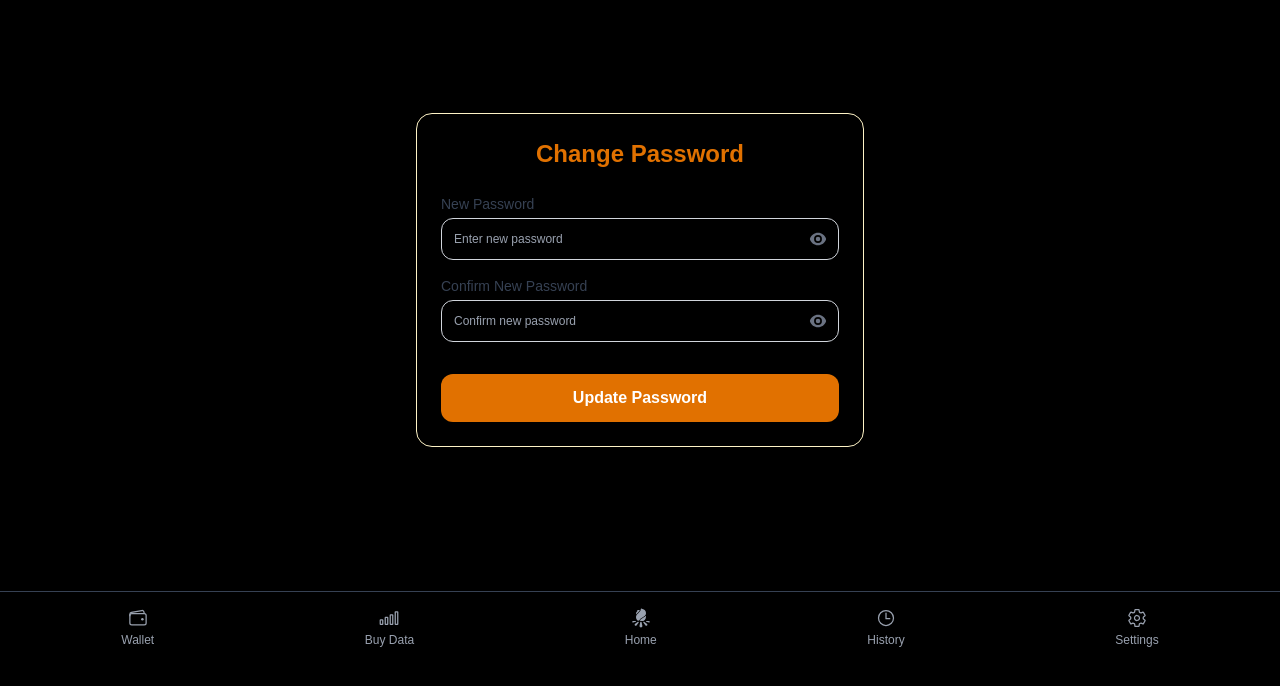
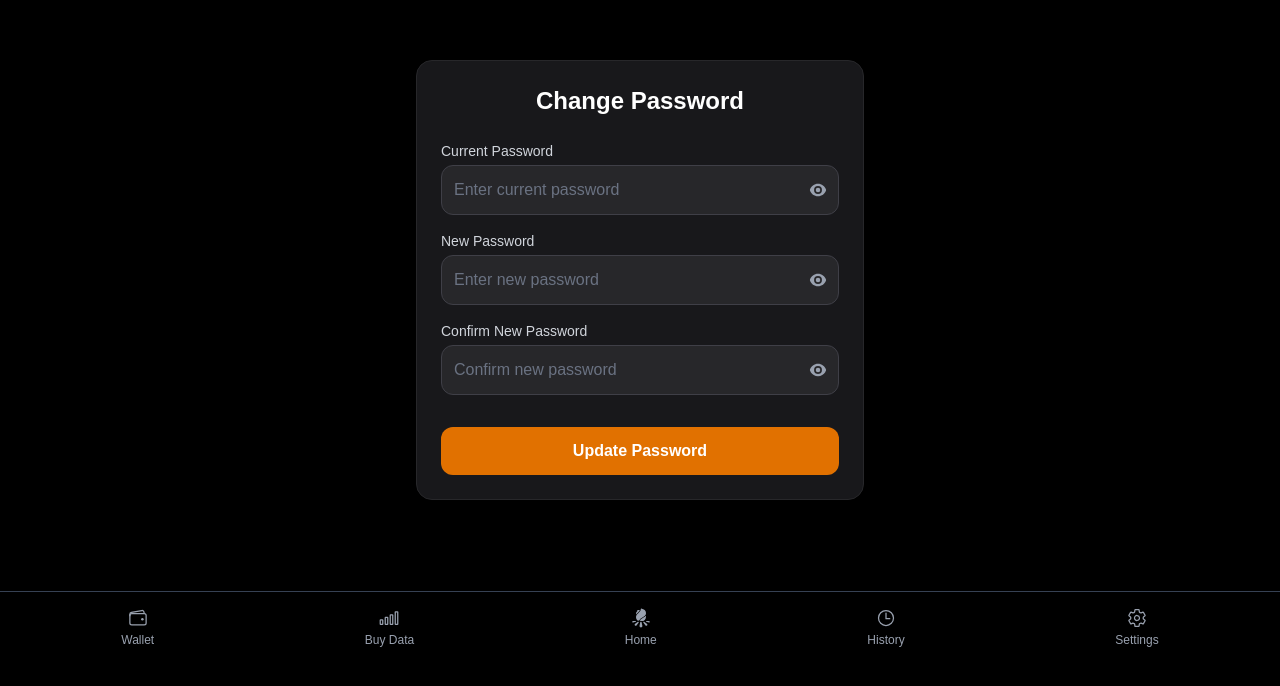
Before and after one commit to Edges-Enterprise/Edges_LandingPage, a Next.js app: page /changepassword in a window 1280 px wide. Shown: the part 136-822 px from the top of the page. Built offline with nearby package versions, Linux system fonts and the light colour scheme.

Commit message:
update password action

```diff
--- a/src/app/(protected)/changepassword/page.tsx
+++ b/src/app/(protected)/changepassword/page.tsx
@@ -2,36 +2,120 @@
 "use client";
 
 import { useState } from "react";
+import { useRouter } from "next/navigation";
 import { HiEye, HiEyeSlash } from "react-icons/hi2";
+import { updatePasswordAction } from "@/app/actions/auth"; // Import the server action from auth.ts
 
 export default function ChangePasswordPage() {
-   const [showCurrent, setShowCurrent] = useState(false);
-   const [showNew, setShowNew] = useState(false);
-   const [showConfirm, setShowConfirm] = useState(false);
+  const router = useRouter();
+
+  const [currentPassword, setCurrentPassword] = useState("");
+  const [newPassword, setNewPassword] = useState("");
+  const [confirmPassword, setConfirmPassword] = useState("");
+  const [showCurrent, setShowCurrent] = useState(false);
+  const [showNew, setShowNew] = useState(false);
+  const [showConfirm, setShowConfirm] = useState(false);
+  const [loading, setLoading] = useState(false);
+  const [error, setError] = useState<string | null>(null);
+  const [success, setSuccess] = useState<string | null>(null);
+
+  const handleSubmit = async (e: React.FormEvent<HTMLFormElement>) => {
+    e.preventDefault();
+    setError(null);
+    setSuccess(null);
+
+    // Client-side validation
+    if (currentPassword.trim().length < 6) {
+      setError("Current password must be at least 6 characters.");
+      return;
+    }
+    if (newPassword.trim().length < 6) {
+      setError("New password must be at least 6 characters.");
+      return;
+    }
+    if (newPassword !== confirmPassword) {
+      setError("New password and confirmation do not match.");
+      return;
+    }
+    if (newPassword === currentPassword) {
+      setError("New password must be different from current password.");
+      return;
+    }
+
+    setLoading(true);
+
+    try {
+      // Call the server action to update the password
+      await updatePasswordAction(currentPassword, newPassword);
+
+      setSuccess("Password updated successfully. Redirecting...");
+      setTimeout(() => router.push("/home"), 2000); // Redirect to home or desired page
+    } catch (err: any) {
+      console.error("Password update error:", err);
+      setError(err.message || "Failed to update password. Please try again.");
+    } finally {
+      setLoading(false);
+    }
+  };
+
   return (
     <div className="min-h-screen bg-black flex flex-col items-center justify-center px-4 py-10">
-      <div className="w-full max-w-md bg-black shadow-md rounded-2xl p-6 border border-amber-100">
-        <h1 className="text-2xl font-semibold text-amber-600 mb-6 text-center">
+      <div className="w-full max-w-md bg-zinc-900 shadow-md rounded-2xl p-6 border border-zinc-800">
+        <h1 className="text-2xl font-semibold text-white mb-6 text-center">
           Change Password
         </h1>
 
+        {/* Error Message */}
+        {error && (
+          <p className="text-red-500 text-sm text-center mb-4">{error}</p>
+        )}
+
+        {/* Success Message */}
+        {success && (
+          <p className="text-green-500 text-sm text-center mb-4">{success}</p>
+        )}
+
         {/* Form */}
-        <form className="flex flex-col space-y-4">
+        <form onSubmit={handleSubmit} className="flex flex-col space-y-4">
+          {/* Current Password */}
+          <div className="relative">
+            <label className="block text-sm font-medium text-gray-300 mb-1">
+              Current Password
+            </label>
+            <input
+              type={showCurrent ? "text" : "password"}
+              placeholder="Enter current password"
+              value={currentPassword}
+              onChange={(e) => setCurrentPassword(e.target.value)}
+              className="w-full p-3 pr-10 rounded-xl border border-zinc-700 bg-zinc-800 text-white placeholder-gray-500 focus:ring-2 focus:ring-amber-100 focus:outline-none"
+              required
+            />
+            <button
+              type="button"
+              onClick={() => setShowCurrent(!showCurrent)}
+              className="absolute right-3 top-10 text-gray-400 hover:text-gray-200"
+            >
+              {showCurrent ? <HiEyeSlash size={18} /> : <HiEye size={18} />}
+            </button>
+          </div>
 
           {/* New Password */}
           <div className="relative">
-            <label className="block text-sm font-medium text-gray-700 mb-1">
+            <label className="block text-sm font-medium text-gray-300 mb-1">
               New Password
             </label>
             <input
               type={showNew ? "text" : "password"}
               placeholder="Enter new password"
-              className="w-full p-3 pr-10 rounded-xl border border-gray-300 text-xs text-gray-400 placeholder-gray-400 focus:ring-2 focus:ring-blue-500 focus:outline-none"
+              value={newPassword}
+              onChange={(e) => setNewPassword(e.target.value)}
+              className="w-full p-3 pr-10 rounded-xl border border-zinc-700 bg-zinc-800 text-white placeholder-gray-500 focus:ring-2 focus:ring-amber-100 focus:outline-none"
+              required
             />
             <button
               type="button"
               onClick={() => setShowNew(!showNew)}
-              className="absolute right-3 top-9 text-gray-500 hover:text-gray-700"
+              className="absolute right-3 top-10 text-gray-400 hover:text-gray-200"
             >
               {showNew ? <HiEyeSlash size={18} /> : <HiEye size={18} />}
             </button>
@@ -39,18 +123,21 @@ export default function ChangePasswordPage() {
 
           {/* Confirm New Password */}
           <div className="relative">
-            <label className="block text-sm font-medium text-gray-700 mb-1">
+            <label className="block text-sm font-medium text-gray-300 mb-1">
               Confirm New Password
             </label>
             <input
               type={showConfirm ? "text" : "password"}
               placeholder="Confirm new password"
-              className="w-full p-3 pr-10 rounded-xl border border-gray-300 text-xs text-gray-400 placeholder-gray-400 focus:ring-2 focus:ring-blue-500 focus:outline-none"
+              value={confirmPassword}
+              onChange={(e) => setConfirmPassword(e.target.value)}
+              className="w-full p-3 pr-10 rounded-xl border border-zinc-700 bg-zinc-800 text-white placeholder-gray-500 focus:ring-2 focus:ring-amber-100 focus:outline-none"
+              required
             />
             <button
               type="button"
               onClick={() => setShowConfirm(!showConfirm)}
-              className="absolute right-3 top-9 text-gray-500 hover:text-gray-700"
+              className="absolute right-3 top-10 text-gray-400 hover:text-gray-200"
             >
               {showConfirm ? <HiEyeSlash size={18} /> : <HiEye size={18} />}
             </button>
@@ -59,9 +146,12 @@ export default function ChangePasswordPage() {
           {/* Submit Button */}
           <button
             type="submit"
-            className="w-full bg-amber-600 hover:bg-blue-700 transition-all text-white font-semibold py-3 rounded-xl mt-4"
+            disabled={loading}
+            className={`w-full bg-amber-600 hover:bg-amber-700 transition-all text-white font-semibold py-3 rounded-xl mt-4 ${
+              loading ? "opacity-50 cursor-not-allowed" : ""
+            }`}
           >
-            Update Password
+            {loading ? "Updating..." : "Update Password"}
           </button>
         </form>
       </div>
```
